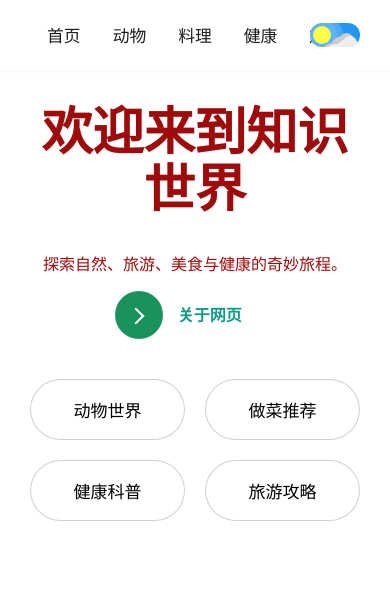
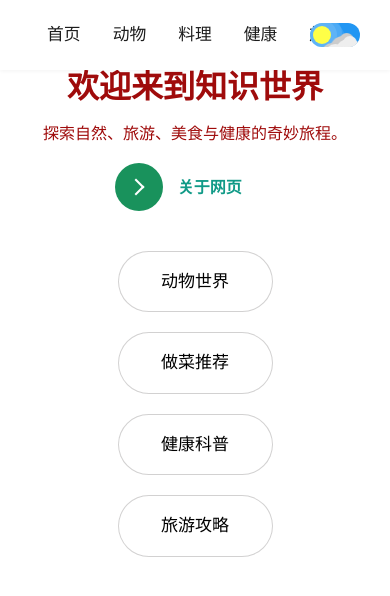
Before and after one commit to phantomEVANGELION/KnowledgeYouMayNeed, a Vue app in the folder vite-project/: page / in a window 390 px wide. Shown: the top 596 px of the page. Built offline with nearby package versions, Linux system fonts and the light colour scheme; a web font is replaced by a local one.

Commit message:
Refactor global styles and theme variables in CSS

```diff
--- a/vite-project/src/style.css
+++ b/vite-project/src/style.css
@@ -1,55 +1,126 @@
+/* ==============================
+   全局样式文件 (style.css)
+   功能：定义应用的整体视觉风格和主题系统
+   ============================== */
+
+/* ==============================
+   1. 主题变量定义
+   ============================== */
+
+/**
+ * 明亮主题变量定义
+ * 应用于 [data-theme="light"] 元素及其子元素
+ */
 [data-theme="light"] {
-  --bg-color: #fdfbf7;
-  --text-color: #2c241b;
+  --bg-color: #fdfbf7;    /* 浅米色背景，更护眼 */
+  --text-color: #2c241b;  /* 深棕色文字，提高可读性 */
+  --card-bg: #f9f9f9;     /* 卡片背景色 */
+  --link-color: #646cff;  /* 链接颜色 */
+  --link-hover-color: #535bf2; /* 链接悬停颜色 */
 }
 
+/**
+ * 深色主题变量定义
+ * 应用于 [data-theme="dark"] 元素及其子元素
+ */
 [data-theme="dark"] {
-  --bg-color: #0f172a;
-  --text-color: #f0f0f0;
+  --bg-color: #0f172a;    /* 深蓝黑色背景 */
+  --text-color: #f0f0f0;  /* 浅灰色文字 */
+  --card-bg: #333333;     /* 深色卡片背景 */
+  --link-color: #646cff;  /* 链接颜色（保持与亮色一致） */
+  --link-hover-color: #535bf2; /* 链接悬停颜色 */
 }
 
+/* ==============================
+   2. 基础元素样式重置
+   ============================== */
 
-/* 应用变量到全局元素 */
+/**
+ * 全局盒模型设置
+ * 确保所有元素使用 border-box 盒模型，便于尺寸计算
+ */
+* {
+  box-sizing: border-box;
+  font-family: "MyFont", sans-serif;
+}
+
+/**
+ * 页面主体样式
+ * 1. 应用主题变量
+ * 2. 设置平滑过渡动画
+ * 3. 定义基础布局
+ */
 body {
-  transition: all 0.9s ease;
+  margin: 0 auto;
+  padding: 0;
+  display: flex;
+  flex-direction: column;
+  min-width: 320px;
+  min-height: 100vh;
+
+  /* 主题相关属性 */
   background-color: var(--bg-color);
   color: var(--text-color);
+  transition: all 0.9s ease; /* 平滑的主题切换过渡 */
 
+  /* 字体设置 */
   font-family: "MyFont", sans-serif;
-  font-size-adjust: 0.55;
-
-
+  font-size-adjust: 0.55; /* 字体尺寸调整，提高可读性 */
+  line-height: 1.5; /* 增加行高，提高阅读体验 */
 }
 
-/* 可根据需要调整其他元素（如卡片、按钮）的颜色 */
-.card {
-  background-color: var(--card-bg, #f9f9f9);
-}
-.dark .card {
-  --card-bg: #333;
-}
+/* ==============================
+   3. 排版元素样式
+   ============================== */
 
-a {
-  font-weight: 500;
-  color: #646cff;
-  text-decoration: inherit;
-}
-a:hover {
-  color: #535bf2;
-}
-
-body {
-  margin: 0 auto;
-  display: flex;
-  min-width: 320px;
-  min-height: 100vh;
-}
-
+/**
+ * 标题样式
+ */
 h1 {
   font-size: 3.2em;
   line-height: 1.1;
+  margin-top: 0;
+  margin-bottom: 0.5em;
 }
 
+h2, h3, h4, h5, h6 {
+  margin-top: 1em;
+  margin-bottom: 0.5em;
+  font-weight: 600;
+  color: var(--text-color);
+}
+
+/**
+ * 段落样式
+ */
+p {
+  margin-top: 0;
+  margin-bottom: 1em;
+  line-height: 1.6;
+}
+
+/* ==============================
+   4. 交互元素样式
+   ============================== */
+
+/**
+ * 链接样式
+ */
+a {
+  font-weight: 500;
+  color: var(--link-color, #646cff);
+  text-decoration: inherit;
+  transition: color 0.25s ease;
+}
+
+a:hover {
+  color: var(--link-hover-color, #535bf2);
+  text-decoration: underline;
+}
+
+/**
+ * 按钮基础样式
+ */
 button {
   border-radius: 8px;
   border: 1px solid transparent;
@@ -58,45 +129,126 @@ button {
   font-weight: 500;
   font-family: inherit;
   background-color: #1a1a1a;
+  color: #ffffff;
   cursor: pointer;
-  transition: border-color 0.25s;
+  transition: all 0.25s ease;
 }
+
 button:hover {
-  border-color: #646cff;
+  border-color: var(--link-color, #646cff);
+  transform: translateY(-1px); /* 轻微上浮效果 */
+  box-shadow: 0 2px 8px rgba(0, 0, 0, 0.1);
 }
+
 button:focus,
 button:focus-visible {
   outline: 4px auto -webkit-focus-ring-color;
+  outline-offset: 2px;
 }
 
+/* ==============================
+   5. 组件样式
+   ============================== */
+
+/**
+ * 卡片组件基础样式
+ */
 .card {
   padding: 2em;
+  background-color: var(--card-bg, #f9f9f9);
+  border-radius: 12px;
+  box-shadow: 0 2px 8px rgba(0, 0, 0, 0.1);
+  transition: all 0.3s ease;
 }
 
-#app {
-  /* max-width: 1280px; */
-  margin: 0px auto;
-  text-align: center;
+.card:hover {
+  box-shadow: 0 4px 16px rgba(0, 0, 0, 0.15);
+  transform: translateY(-2px);
 }
 
+/**
+ * 应用容器样式
+ */
+#app {
+  margin: 0 auto;
+  padding: 0 20px;
+  text-align: center;
+  width: 100%;
+  max-width: 1280px; /* 恢复最大宽度限制 */
+  flex: 1; /* 撑满可用空间 */
+}
+
+/* ==============================
+   6. 响应式设计
+   ============================== */
+
+/**
+ * 系统主题偏好适配
+ * 当用户系统设置为浅色模式时的默认样式
+ */
 @media (prefers-color-scheme: light) {
   :root {
     color: #3a6993;
     background-color: #ffffff;
   }
+
   a:hover {
     color: #747bff;
   }
+
   button {
     background-color: #f9f9f9;
+    color: #1a1a1a;
   }
 }
+
+/**
+ * 移动端适配
+ */
+@media (max-width: 768px) {
+  body {
+    font-size-adjust: 0.5; /* 移动端字体调整 */
+  }
+
+  h1 {
+    font-size: 2.4em;
+  }
+
+  .card {
+    padding: 1.5em;
+  }
+
+  #app {
+    padding: 0 12px;
+  }
+}
+
+/**
+ * 小屏幕适配
+ */
+@media (max-width: 480px) {
+  h1 {
+    font-size: 2em;
+  }
+
+  button {
+    padding: 0.5em 1em;
+    font-size: 0.9em;
+  }
+}
+
+/* ==============================
+   7. 字体定义
+   ============================== */
+
+/**
+ * 自定义字体定义
+ * 注意：确保字体文件路径正确
+ */
 @font-face {
   font-family: "MyFont";
   src: url("/fonts/HanyiSentyTang.ttf") format("truetype");
   font-weight: normal;
   font-style: normal;
+  font-display: swap; /* 优化字体加载体验 */
 }
-* {
-  font-family: "MyFont", sans-serif;
-}
```
